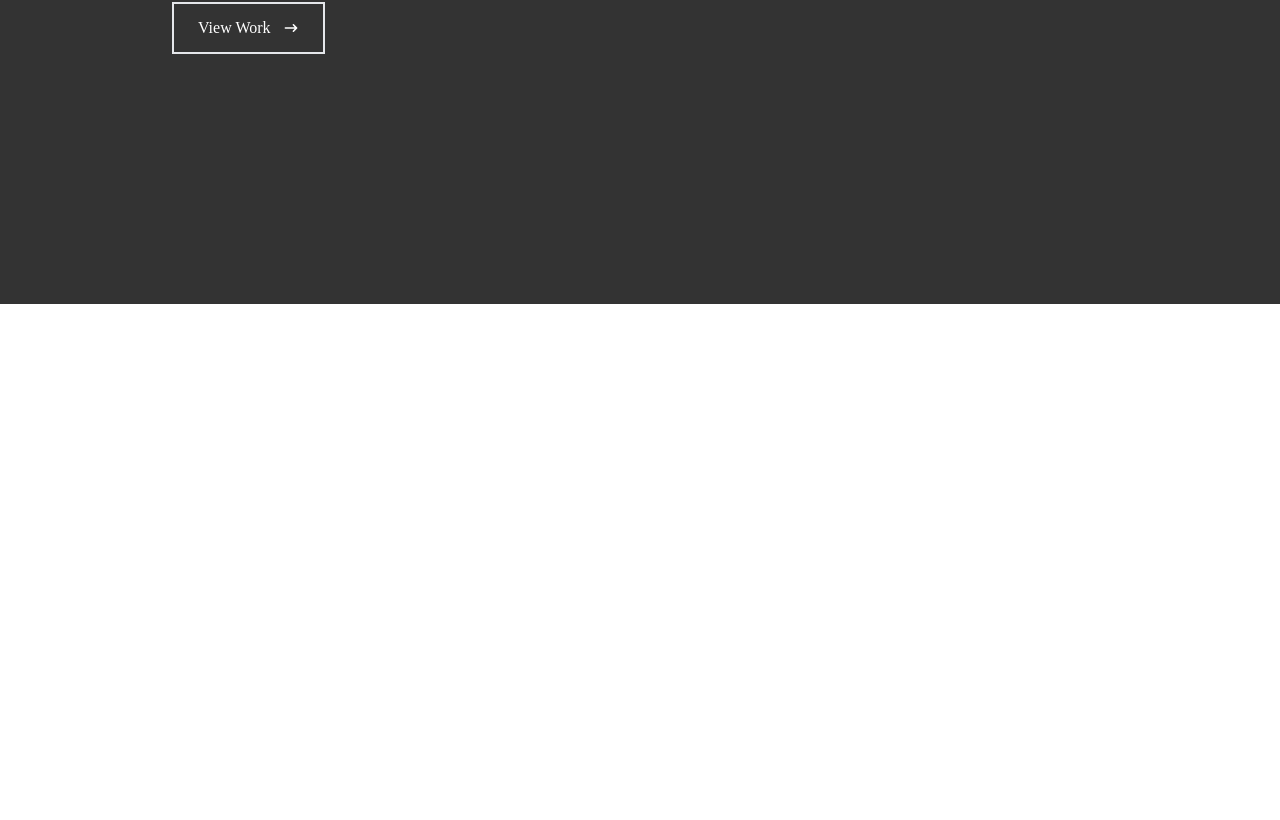
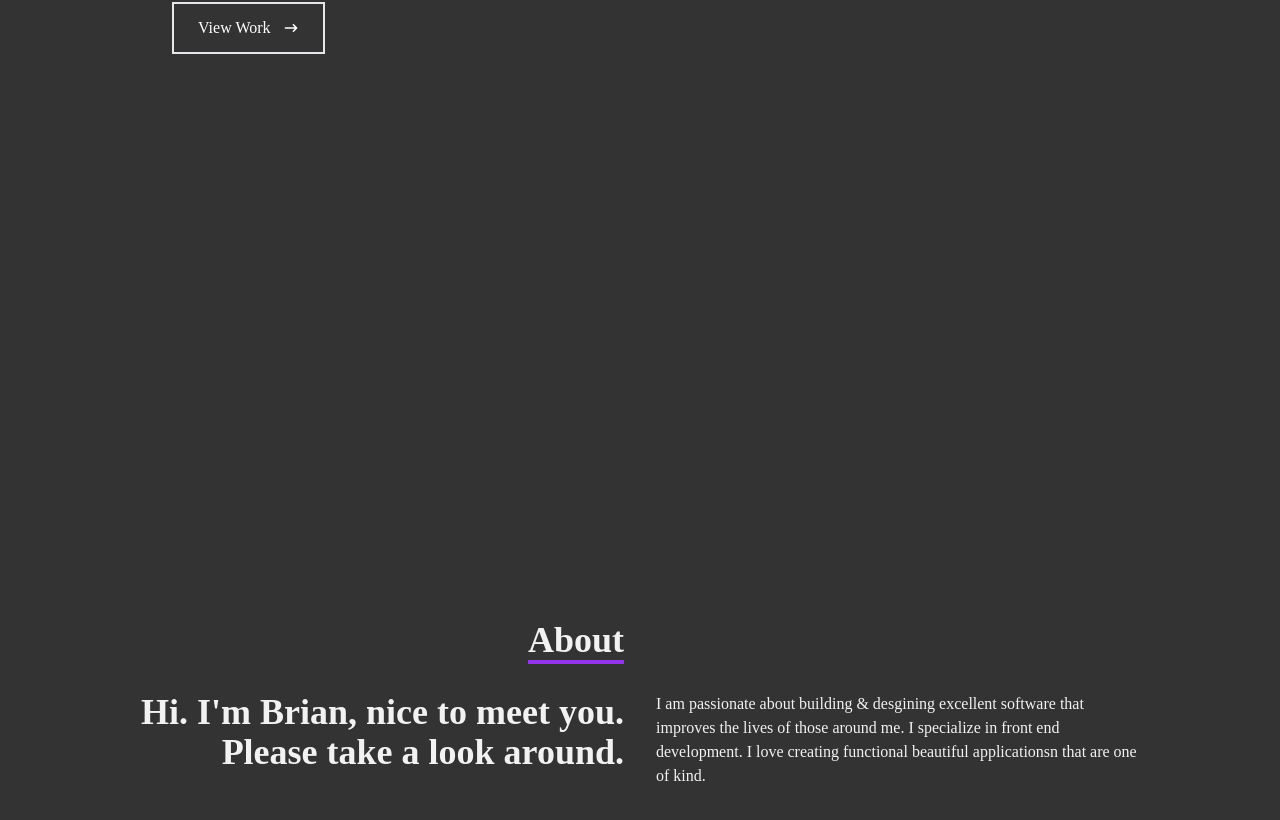
Before and after one commit to brianlockerbie/portfolio-react, a React (Create React App) app: page / in a window 1280 px wide. Shown: the part 496-1316 px from the top of the page. Before the commit the page ends 800 px from the top, so only its background shows below. Built offline with nearby package versions, Linux system fonts and the light colour scheme.

Commit message:
added About component & styled it

```diff
--- a/src/App.js
+++ b/src/App.js
@@ -1,3 +1,4 @@
+import About from "./components/About";
 import Navbar from "./components/Navbar";
 import Home from "./components/Home";
 
@@ -7,6 +8,7 @@
     <div>
       <Navbar />
       <Home />
+      <About />
     </div>
   );
 }
--- /dev/null
+++ b/src/components/About.jsx
@@ -0,0 +1,30 @@
+import React from 'react'
+
+const About = () => {
+  return (
+    <div name='about' className='w-full h-screen bg-[#333333] text-[#f2f2f2]'>
+        <div className='flex flex-col justify-center items-center w-full h-full'>
+            <div className='max-w-[1000px] w-full grid grid-cols-2 gap-8 px-4'>
+                <div className='sm:text-right pb-8 pl-4'>
+                    <p className='text-4xl font-bold inline border-b-4 border-purple-600'>
+                      About
+                    </p>
+                </div>
+                <div></div>
+                </div>
+                <div className='max-w-[1000px] w-full grid sm:grid-cols-2 gap-8'>
+                  <div className='sm:text-right text-4xl font-bold'>
+                    <p>Hi. I'm Brian, nice to meet you. Please take a look around.</p>
+                  </div>
+                  <div>
+                    <p>I am passionate about building & desgining excellent software that improves
+                    the lives of those around me. I specialize in front end development.
+                    I love creating functional beautiful applicationsn that are one of kind.</p>
+                  </div>
+                </div>
+            </div>
+        </div>
+  );
+};
+
+export default About
```
